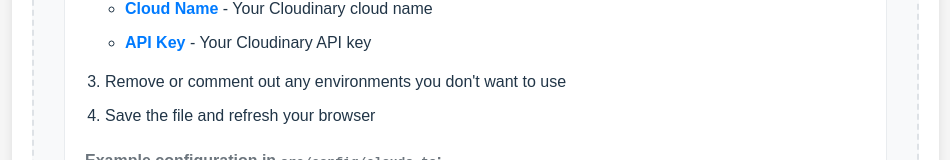
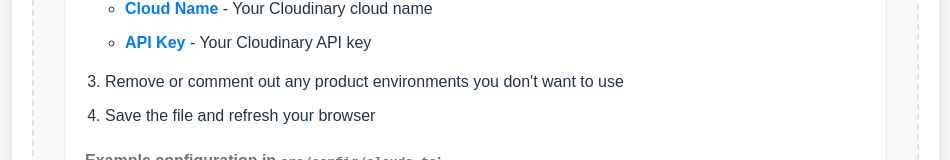
Before and after one commit to cloudinary-devs/media-library-widget-react, a React (Vite) app: page / in a window 1280 px wide. Shown: the part 464-624 px from the top of the page, without its empty margins (8-958 px from the left). Built offline with nearby package versions, Linux system fonts and the light colour scheme.

Commit message:
fix labels

```diff
--- a/src/components/MediaLibraryWidget.tsx
+++ b/src/components/MediaLibraryWidget.tsx
@@ -149,7 +149,7 @@
                 <li><strong>Cloud Name</strong> - Your Cloudinary cloud name</li>
                 <li><strong>API Key</strong> - Your Cloudinary API key</li>
               </ul>
-              <li>Remove or comment out any environments you don't want to use</li>
+              <li>Remove or comment out any product environments you don't want to use</li>
               <li>Save the file and refresh your browser</li>
             </ol>
 
--- a/src/config/clouds.ts
+++ b/src/config/clouds.ts
@@ -20,7 +20,7 @@
     cloudName: "<your_cloud_name_2>",
     apiKey: "<your_api_key_2>"
   }
-  // Add more environments as needed...
+  // Add more product environments as needed...
 ];
 
 /**
```
